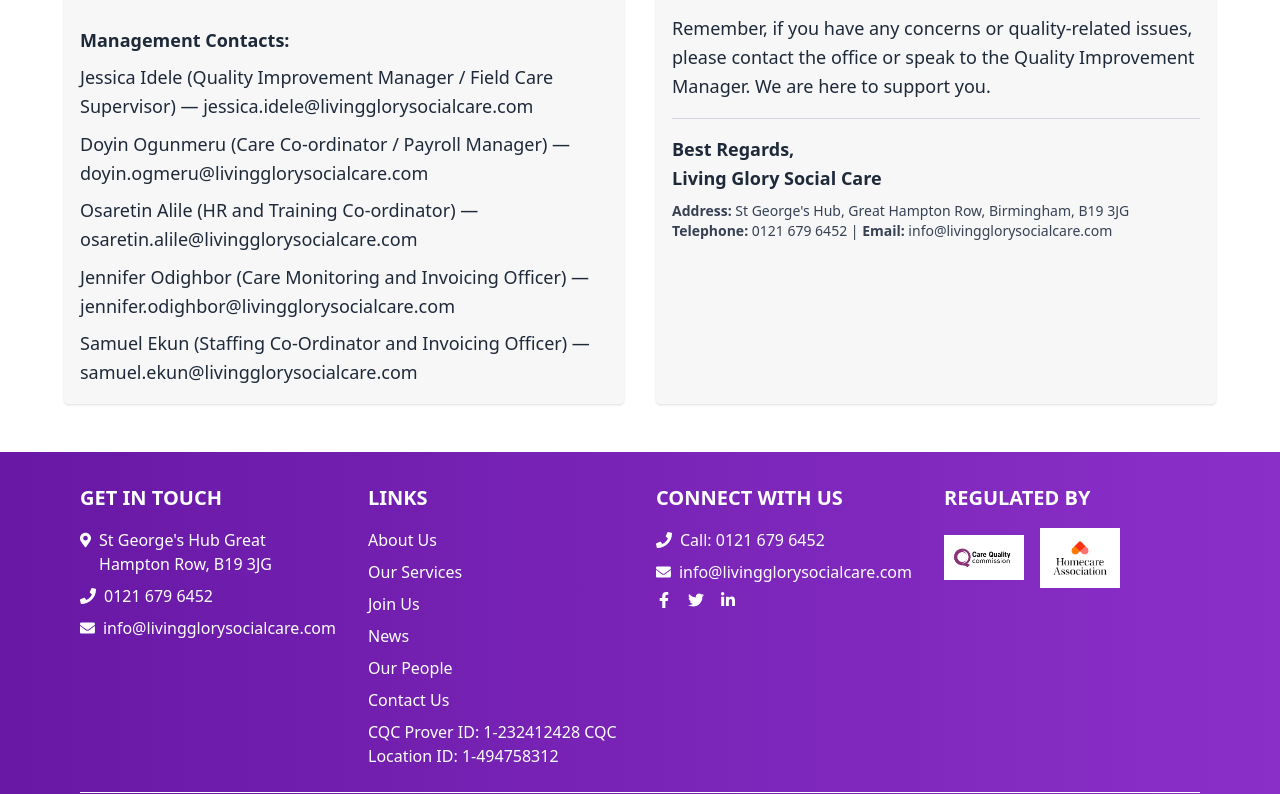
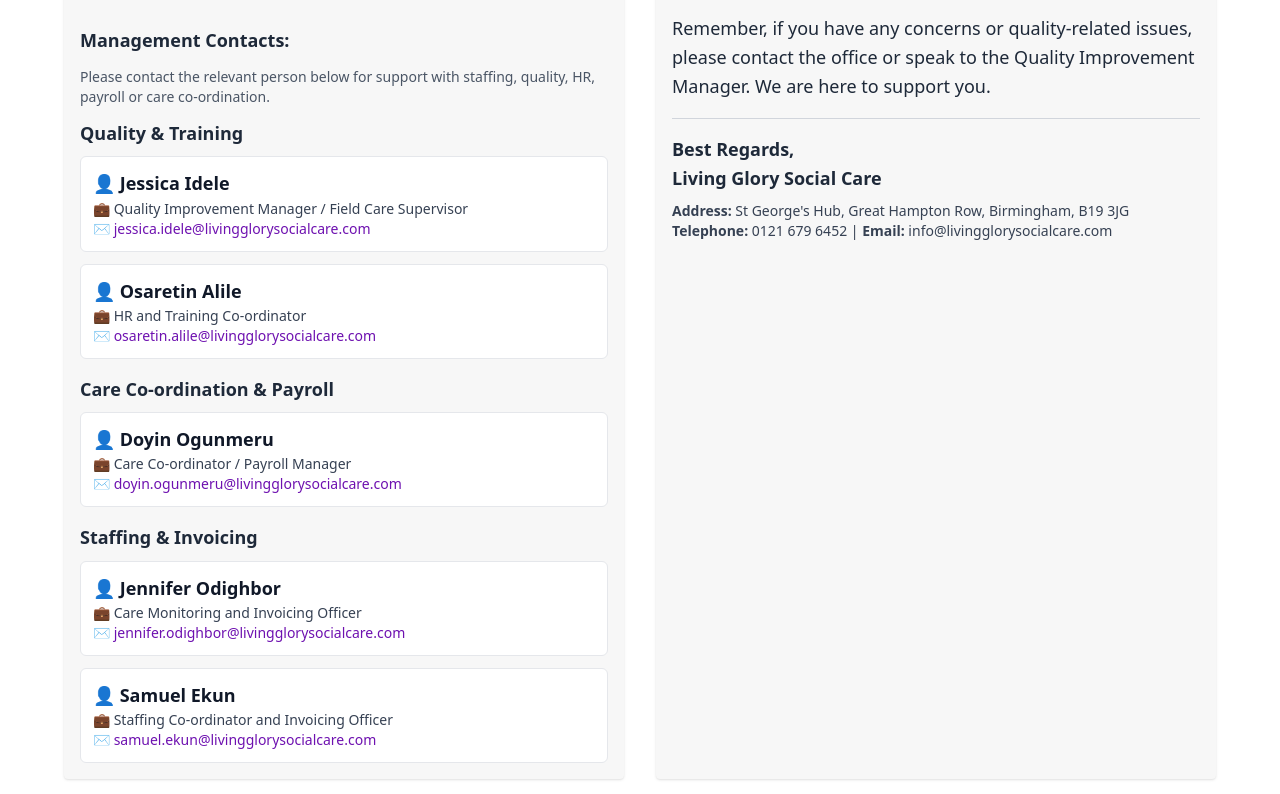
Before and after one commit to onengiyeJacob14/my-website, a Next.js app: page /news-updates in a window 1280 px wide. Shown: the part 3226-4020 px from the top of the page. Built offline with nearby package versions, Linux system fonts and the light colour scheme.

Commit message:
Update page.js
Major Update to management Cards

```diff
--- a/src/app/news-updates/page.js
+++ b/src/app/news-updates/page.js
@@ -405,27 +405,87 @@
                 <p className="font-semibold mb-2">Reference Enquiries:</p>
                 <p className="mb-6">referencing@livingglorysocialcare.com</p>
 
-                <p className="font-semibold mb-2">Management Contacts:</p>
-                <ul className="space-y-2">
-                  <li>
-                    Jessica Idele (Quality Improvement Manager / Field Care
-                    Supervisor) &mdash; jessica.idele@livingglorysocialcare.com
+                <p className="font-semibold mb-3">Management Contacts:</p>
+                <p className="text-sm text-gray-600 mb-3">
+                  Please contact the relevant person below for support with
+                  staffing, quality, HR, payroll or care co-ordination.
+                </p>
+
+                {/* Quality & Training */}
+                <p className="font-semibold text-gray-800 mt-3 mb-2">
+                  Quality &amp; Training
+                </p>
+                <ul className="space-y-3">
+                  <li className="bg-white rounded-md border border-gray-200 p-3">
+                    <p className="font-semibold text-gray-900">
+                      👤 Jessica Idele
+                    </p>
+                    <p className="text-sm text-gray-700">
+                      💼 Quality Improvement Manager / Field Care Supervisor
+                    </p>
+                    <p className="text-sm text-purple-800 break-all">
+                      ✉️ jessica.idele@livingglorysocialcare.com
+                    </p>
                   </li>
-                  <li>
-                    Doyin Ogunmeru (Care Co-ordinator / Payroll Manager)
-                    &mdash; doyin.ogmeru@livingglorysocialcare.com
+
+                  <li className="bg-white rounded-md border border-gray-200 p-3">
+                    <p className="font-semibold text-gray-900">
+                      👤 Osaretin Alile
+                    </p>
+                    <p className="text-sm text-gray-700">
+                      💼 HR and Training Co-ordinator
+                    </p>
+                    <p className="text-sm text-purple-800 break-all">
+                      ✉️ osaretin.alile@livingglorysocialcare.com
+                    </p>
                   </li>
-                  <li>
-                    Osaretin Alile (HR and Training Co-ordinator) &mdash;
-                    osaretin.alile@livingglorysocialcare.com
+                </ul>
+
+                {/* Care Coordination & Payroll */}
+                <p className="font-semibold text-gray-800 mt-4 mb-2">
+                  Care Co-ordination &amp; Payroll
+                </p>
+                <ul className="space-y-3">
+                  <li className="bg-white rounded-md border border-gray-200 p-3">
+                    <p className="font-semibold text-gray-900">
+                      👤 Doyin Ogunmeru
+                    </p>
+                    <p className="text-sm text-gray-700">
+                      💼 Care Co-ordinator / Payroll Manager
+                    </p>
+                    <p className="text-sm text-purple-800 break-all">
+                      ✉️ doyin.ogunmeru@livingglorysocialcare.com
+                    </p>
                   </li>
-                  <li>
-                    Jennifer Odighbor (Care Monitoring and Invoicing Officer)
-                    &mdash; jennifer.odighbor@livingglorysocialcare.com
+                </ul>
+
+                {/* Staffing & Invoicing */}
+                <p className="font-semibold text-gray-800 mt-4 mb-2">
+                  Staffing &amp; Invoicing
+                </p>
+                <ul className="space-y-3">
+                  <li className="bg-white rounded-md border border-gray-200 p-3">
+                    <p className="font-semibold text-gray-900">
+                      👤 Jennifer Odighbor
+                    </p>
+                    <p className="text-sm text-gray-700">
+                      💼 Care Monitoring and Invoicing Officer
+                    </p>
+                    <p className="text-sm text-purple-800 break-all">
+                      ✉️ jennifer.odighbor@livingglorysocialcare.com
+                    </p>
                   </li>
-                  <li>
-                    Samuel Ekun (Staffing Co-Ordinator and Invoicing Officer)
-                    &mdash; samuel.ekun@livingglorysocialcare.com
+
+                  <li className="bg-white rounded-md border border-gray-200 p-3">
+                    <p className="font-semibold text-gray-900">
+                      👤 Samuel Ekun
+                    </p>
+                    <p className="text-sm text-gray-700">
+                      💼 Staffing Co-ordinator and Invoicing Officer
+                    </p>
+                    <p className="text-sm text-purple-800 break-all">
+                      ✉️ samuel.ekun@livingglorysocialcare.com
+                    </p>
                   </li>
                 </ul>
               </motion.div>
```
